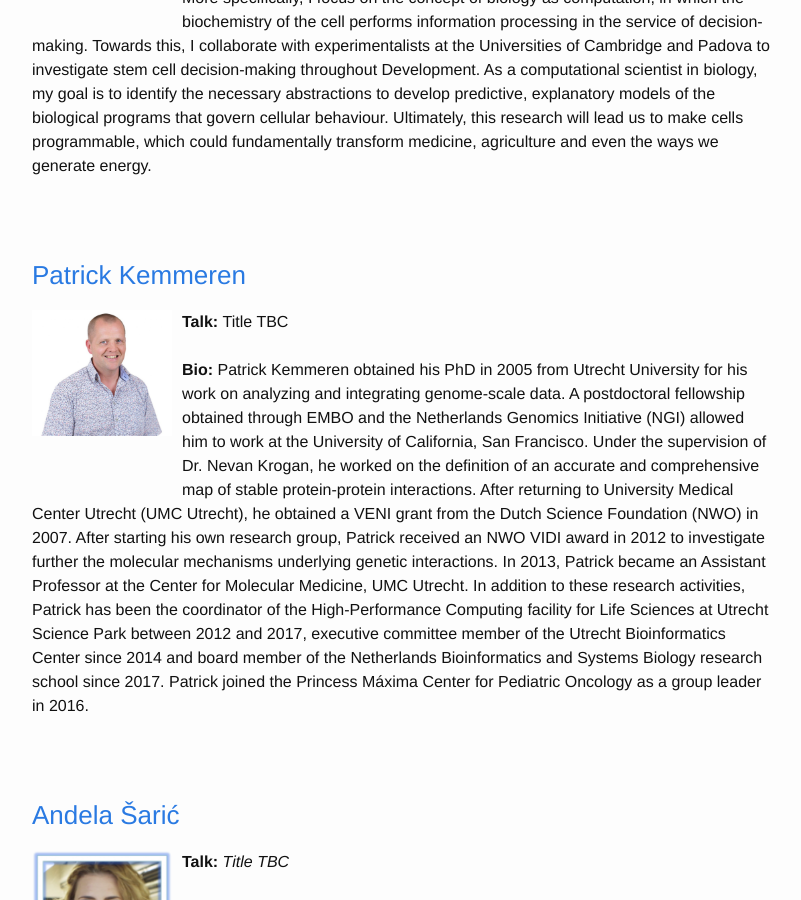
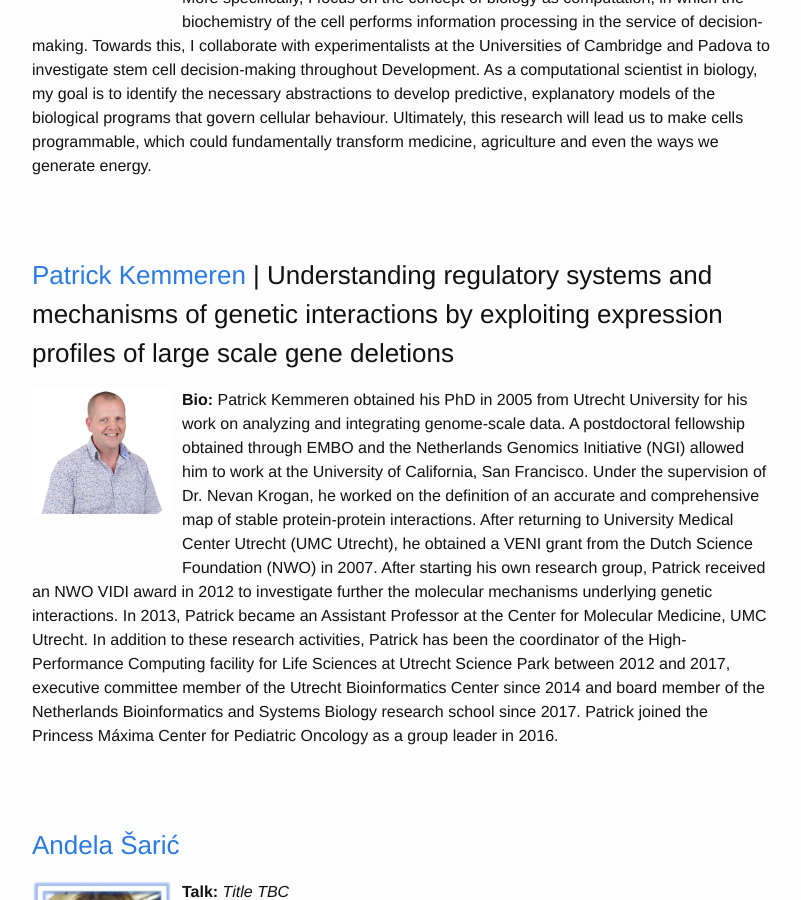
Before and after one commit to qsbworkshop/qsb2019, a Jekyll site: the page built from docs/speakers.md, in a window 1280 px wide and 900 px high, scrolled down 1215 px. Shown: the whole window, without its empty margins (238-1039 px from the left). Built offline with Jekyll 4.4.1, drawn with Linux system fonts in a browser that asks for light colours.

Commit message:
Update speakers.md

```diff
--- a/docs/speakers.md
+++ b/docs/speakers.md
@@ -19,9 +19,9 @@ permalink: /speakers/
 <br>
 <br>
 
-<h3><a href="https://research.prinsesmaximacentrum.nl/en/team-members/patrick-kemmeren">Patrick Kemmeren</a></h3>
+<h3><a href="https://research.prinsesmaximacentrum.nl/en/team-members/patrick-kemmeren">Patrick Kemmeren</a> | Understanding regulatory systems and mechanisms of genetic interactions by exploiting expression profiles of large scale gene deletions</h3>
   <p>
-     <img src="https://qsbworkshop.github.io/qsb2019/images/Kemmeren.PNG" alt="Patrick Kemmeren" style="float:Left;width:140px;padding-right:10px;padding-bottom:50px;"><b>Talk: </b>Title TBC<br><br><b>Bio: </b>
+     <img src="https://qsbworkshop.github.io/qsb2019/images/Kemmeren.PNG" alt="Patrick Kemmeren" style="float:Left;width:140px;padding-right:10px;padding-bottom:50px;"><b>Bio: </b>
 Patrick Kemmeren obtained his PhD in 2005 from Utrecht University for his work on analyzing and integrating genome-scale data. A postdoctoral fellowship obtained through EMBO and the Netherlands Genomics Initiative (NGI) allowed him to work at the University of California, San Francisco. Under the supervision of Dr. Nevan Krogan, he worked on the definition of an accurate and comprehensive map of stable protein-protein interactions. After returning to University Medical Center Utrecht (UMC Utrecht), he obtained a VENI grant from the Dutch Science Foundation (NWO) in 2007. After starting his own research group, Patrick received an NWO VIDI award in 2012 to investigate further the molecular mechanisms underlying genetic interactions. In 2013, Patrick became an Assistant Professor at the Center for Molecular Medicine, UMC Utrecht. In addition to these research activities, Patrick has been the coordinator of the High-Performance Computing facility for Life Sciences at Utrecht Science Park between 2012 and 2017, executive committee member of the Utrecht Bioinformatics Center since 2014 and board member of the Netherlands Bioinformatics and Systems Biology research school since 2017. Patrick joined the Princess Máxima Center for Pediatric Oncology as a group leader in 2016.  </p>
 <br>
 <br>
```
